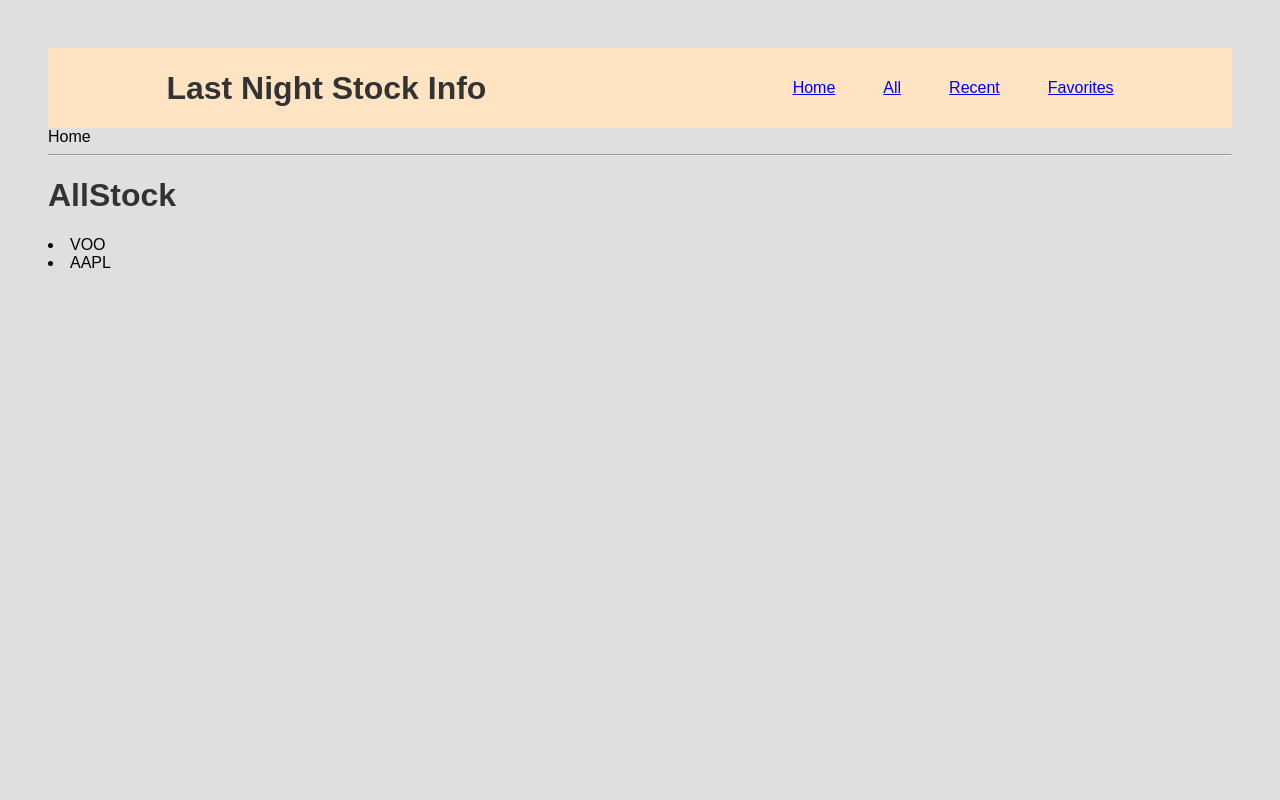
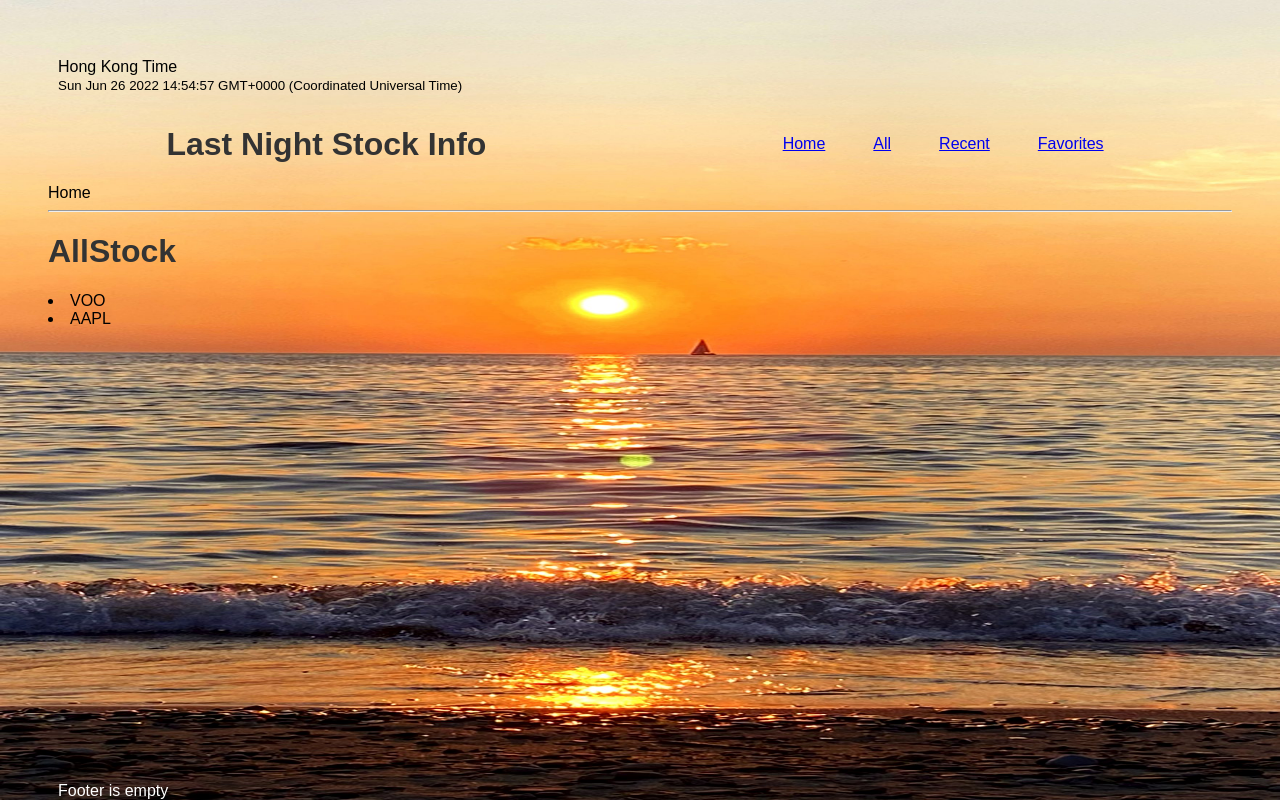
Before and after one commit to rileywong40/React, a React (Create React App) app: page /all in a window 1280 px wide. Built offline with nearby package versions, Linux system fonts and the light colour scheme.

Commit message:
add UTC time and bg image

```diff
--- a/src/index.css
+++ b/src/App.css
@@ -1,11 +1,24 @@
 * {
     box-sizing: border-box;
   }
-
+  html {
+   height: 100%;
+   width: 100%;
+    background-image: url("img/SUNSET-scaled.jpg");
+    background-repeat: no-repeat;
+    background-position: center;
+    background-size: 100% 100%;
+    background-color: #cccccc;
+  }
   body {
     font-family: sans-serif;
     margin: 3rem;
-    background-color: #dfdfdf;
+  }
+
+  ul {
+    list-style-type: none;
+    margin: 0;
+    padding: 10px;
   }
 
   h1, h2 {
@@ -71,3 +84,11 @@
     top: 0;
     left: 0;
   }
+
+  footer{
+    position: fixed;
+    padding: 10px 10px 0px 10px;
+    bottom: 0;
+    width: 100%;
+    color: white;
+  }
--- a/src/App.js
+++ b/src/App.js
@@ -1,25 +1,27 @@
-import { Routes, Route } from 'react-router-dom'
+import { Routes, Route } from "react-router-dom";
 
-import AllStock from './pages/AllStock';
-import FavoritesStock from './pages/FavoritesStock';
-import RecentStock from './pages/RecentStock';
-import Home from './pages/Home';
-import NavigateBar from './layout/NavigateBar';
+import AllStock from "./pages/AllStock";
+import FavoritesStock from "./pages/FavoritesStock";
+import RecentStock from "./pages/RecentStock";
+import Home from "./pages/Home";
+import "./App.css";
+import Header from "./layout/Header";
+import Footer from "./layout/Footer";
 
 function App() {
   return (
     <div>
-      <NavigateBar />
+      <Header />
+
       <Routes>
-        <Route path='/' element={<Home />}>
-
-          <Route path='/favorites' element={<FavoritesStock/>} />
-          <Route path='/recent' element={<RecentStock/>}/>
-          <Route path='/all' element={<AllStock/>}/>
-
-
+        <Route path="/" element={<Home />}>
+          <Route path="favorites" element={<FavoritesStock />} />
+          <Route path="recent" element={<RecentStock />} />
+          <Route path="all" element={<AllStock />} />
         </Route>
       </Routes>
+
+      <Footer />
     </div>
   );
 }
--- a/src/index.js
+++ b/src/index.js
@@ -2,7 +2,6 @@ import React from "react";
 import ReactDOM from "react-dom/client";
 import { BrowserRouter } from "react-router-dom";
 
-import "./index.css";
 import App from "./App";
 
 const root = ReactDOM.createRoot(document.getElementById("root"));
--- /dev/null
+++ b/src/layout/Footer.js
@@ -0,0 +1,5 @@
+function Footer() {
+  return <footer>Footer is empty</footer>;
+}
+
+export default Footer;
--- /dev/null
+++ b/src/layout/Header.js
@@ -0,0 +1,13 @@
+import NavigateBar from "./NavigateBar";
+import Time from "./Time";
+
+function Header() {
+  return (
+    <header>
+      <Time />
+      <NavigateBar />
+    </header>
+  );
+}
+
+export default Header;
--- a/src/layout/NavigateBar.module.css
+++ b/src/layout/NavigateBar.module.css
@@ -4,7 +4,7 @@
     display: flex;
     align-items: center;
     justify-content: space-between;
-    background-color: bisque;
+    /* background-color: bisque; */
     padding: 0 10%;
 }
 
--- /dev/null
+++ b/src/layout/Time.js
@@ -0,0 +1,18 @@
+function Time() {
+  const date = Date();
+
+  return (
+    <header>
+      <nav>
+        <ul>
+          <li>Hong Kong Time</li>
+          <li>
+            <small>{date}</small>
+          </li>
+        </ul>
+      </nav>
+    </header>
+  );
+}
+
+export default Time;
```
Also changed, not shown: src/img/SUNSET-scaled.jpg (added), src/img/sunset.jpg (added).
